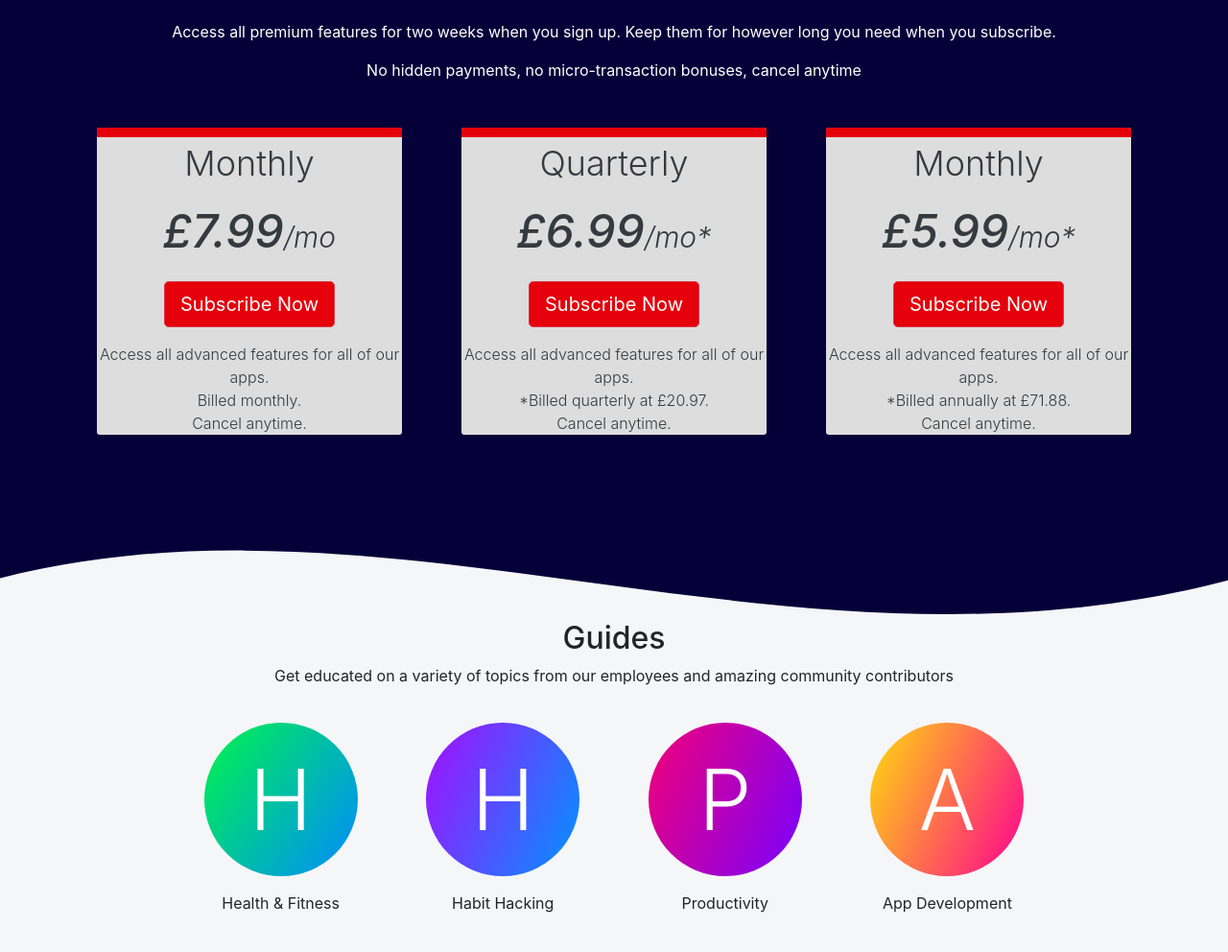
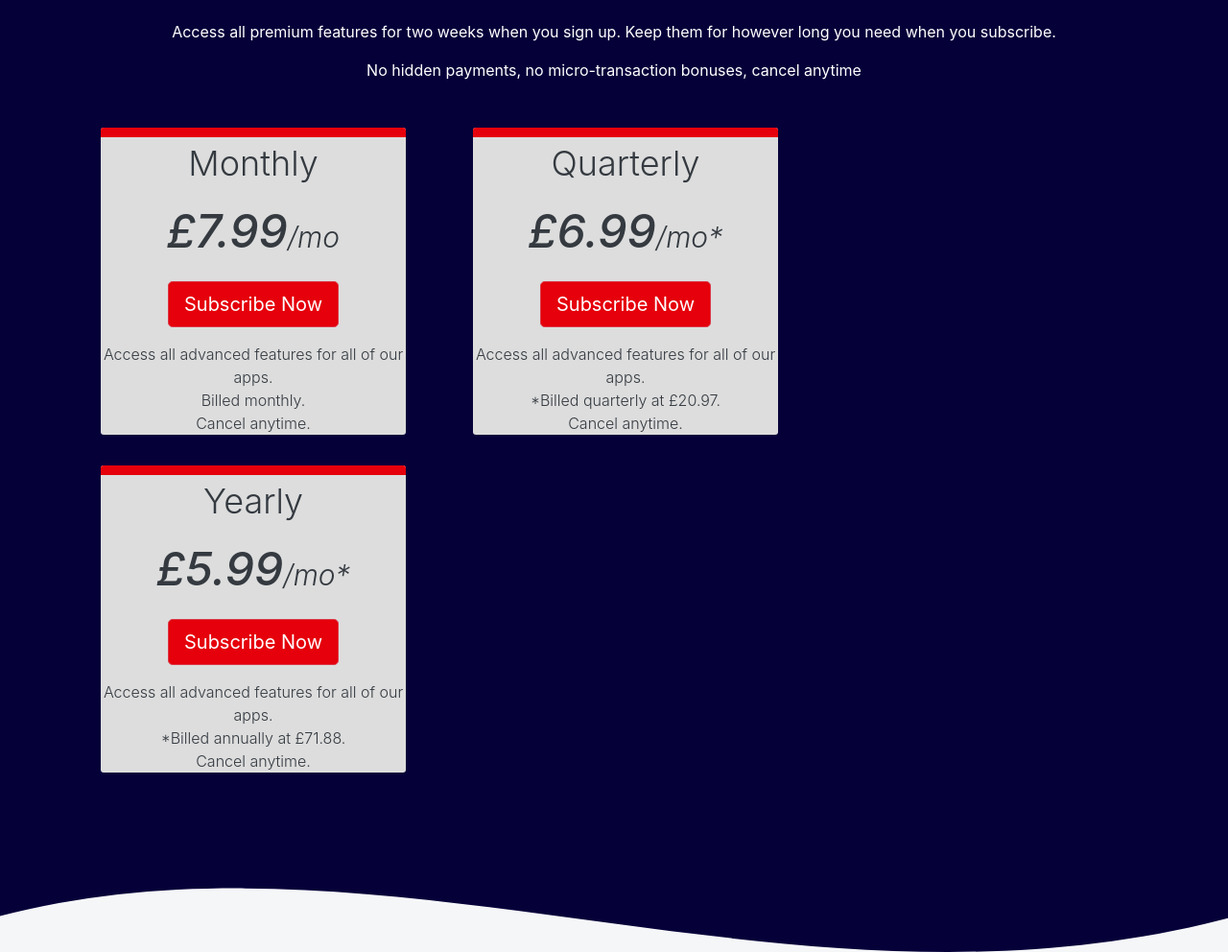
Before and after one commit to EGSS/egss.github.io, a plain HTML site: page index.html in a window 1280 px wide. Shown: the part 2472-3464 px from the top of the page at 96% size. Drawn offline with nearby package versions, Linux system fonts and the light colour scheme.

Commit message:
Update index.html

```diff
--- a/index.html
+++ b/index.html
@@ -191,7 +191,7 @@
         </div>
 
         <div class="row text-dark text-center mt-3">
-          <div class="col-4">
+          <div class="col-4 mr-1 ml-1">
             <div class="article inline-block">
               <p class="article-title">Monthly</p>
               <p class="article-price">£7.99<span class="article-price-period">/mo</span></p>
@@ -203,7 +203,7 @@
           </div>
 
 
-          <div class="col-4">
+          <div class="col-4 mr-1 ml-1">
             <div class="article inline-block">
               <p class="article-title">Quarterly</p>
               <p class="article-price">£6.99<span class="article-price-period">/mo*</span></p>
@@ -214,9 +214,9 @@
             </div>
           </div>
 
-          <div class="col-4">
+          <div class="col-4 mr-1 ml-1">
             <div class="article inline-block">
-              <p class="article-title">Monthly</p>
+              <p class="article-title">Yearly</p>
               <p class="article-price">£5.99<span class="article-price-period">/mo*</span></p>
               <a href="#" class="btn btn-lg btn-danger article-button">Subscribe Now</a>
 
```
